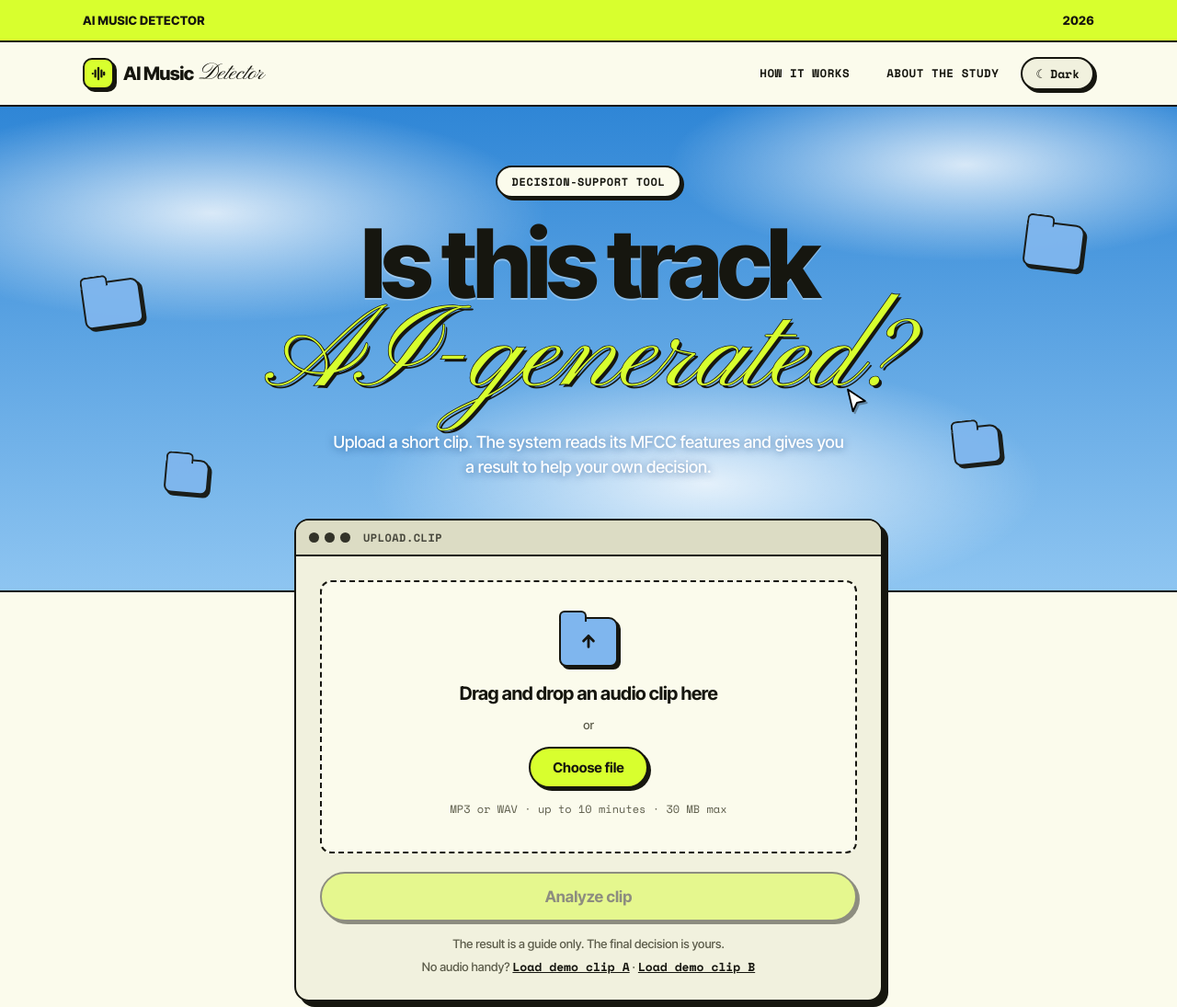
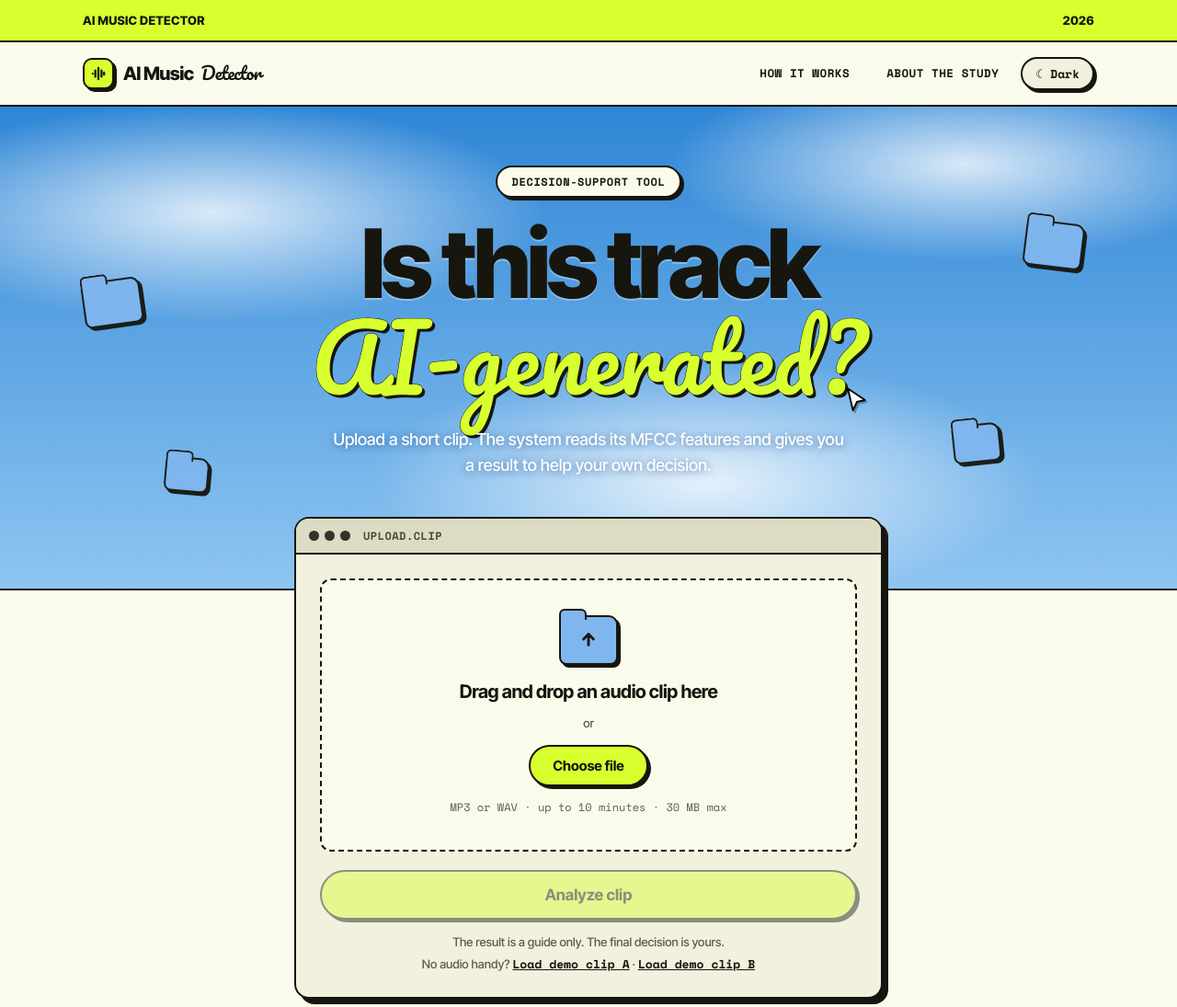
Before and after one commit to tofu-11/ai-music-detector, a plain HTML site: page index.html in a window 1280 px wide. Shown: the top 1095 px of the page at 92% size. Drawn offline with Linux system fonts and the light colour scheme.

Commit message:
Swap script accent font to Pacifico for readability

```diff
--- a/css/styles.css
+++ b/css/styles.css
@@ -1,10 +1,10 @@
 @font-face{font-family:"Inter Tight";font-weight:500;src:url(../fonts/InterTight-500.ttf) format("truetype");font-display:swap}
 @font-face{font-family:"Inter Tight";font-weight:700;src:url(../fonts/InterTight-700.ttf) format("truetype");font-display:swap}
 @font-face{font-family:"Inter Tight";font-weight:800;src:url(../fonts/InterTight-800.ttf) format("truetype");font-display:swap}
-@font-face{font-family:"Pinyon Script";font-weight:400;src:url(../fonts/PinyonScript-400.ttf) format("truetype");font-display:swap}
+@font-face{font-family:"Pacifico";font-weight:400;src:url(../fonts/Pacifico.ttf) format("truetype");font-display:swap}
 @font-face{font-family:"Space Mono";font-weight:400;src:url(../fonts/SpaceMono-400.ttf) format("truetype");font-display:swap}
 @font-face{font-family:"Space Mono";font-weight:700;src:url(../fonts/SpaceMono-700.ttf) format("truetype");font-display:swap}
-:root{--lime:#d8ff2e;--cream:#fbfbec;--paper:#f6f6e4;--ink:#16160f;--mute:#5c5c4a;--line:#16160f;--sky1:#2f86d6;--sky2:#8ec5f1;--cloud:#ffffffcc;--win:#f1f1de;--win-bar:#dcdcc4;--ai:#d6336c;--human:#1f8f3a;--accent:#16160f;--ok:#16160f;--bad:#b3261e;--grass1:#5fa63a;--grass2:#3d7f27;--foot:#1f1f1c;--sans:"Inter Tight",system-ui,-apple-system,"Segoe UI",Arial,sans-serif;--script:"Pinyon Script","Snell Roundhand","Brush Script MT",cursive;--mono:"Space Mono",ui-monospace,Menlo,monospace;color-scheme:light}
+:root{--lime:#d8ff2e;--cream:#fbfbec;--paper:#f6f6e4;--ink:#16160f;--mute:#5c5c4a;--line:#16160f;--sky1:#2f86d6;--sky2:#8ec5f1;--cloud:#ffffffcc;--win:#f1f1de;--win-bar:#dcdcc4;--ai:#d6336c;--human:#1f8f3a;--accent:#16160f;--ok:#16160f;--bad:#b3261e;--grass1:#5fa63a;--grass2:#3d7f27;--foot:#1f1f1c;--sans:"Inter Tight",system-ui,-apple-system,"Segoe UI",Arial,sans-serif;--script:"Pacifico","Brush Script MT",cursive;--mono:"Space Mono",ui-monospace,Menlo,monospace;color-scheme:light}
 @media(prefers-color-scheme:dark){:root:not([data-theme="light"]){--cream:#17180f;--paper:#1b1c12;--ink:#f1f2dd;--mute:#aeb097;--line:#f1f2dd;--sky1:#0f2b57;--sky2:#2e5c9a;--cloud:#ffffff26;--win:#25261a;--win-bar:#3a3b28;--ai:#ff7aa8;--human:#7be08f;--accent:#f1f2dd;--grass1:#2f5f22;--grass2:#1f4318;--foot:#0c0c09;color-scheme:dark}}
 :root[data-theme="dark"]{--cream:#17180f;--paper:#1b1c12;--ink:#f1f2dd;--mute:#aeb097;--line:#f1f2dd;--sky1:#0f2b57;--sky2:#2e5c9a;--cloud:#ffffff26;--win:#25261a;--win-bar:#3a3b28;--ai:#ff7aa8;--human:#7be08f;--accent:#f1f2dd;--grass1:#2f5f22;--grass2:#1f4318;--foot:#0c0c09;color-scheme:dark}
 *{box-sizing:border-box}
@@ -14,7 +14,7 @@ body{margin:0;min-height:100vh;display:flex;flex-direction:column;background:var
 header{background:var(--cream);border-bottom:2px solid var(--line);padding:14px max(20px,calc((100% - 1100px)/2));display:flex;align-items:center;justify-content:space-between;gap:12px;flex-wrap:wrap}
 .logo{display:flex;align-items:center;gap:10px;font:800 20px/1 var(--sans);letter-spacing:-.03em;cursor:pointer;background:none;border:0;color:inherit;padding:0}
 .logo .mark{width:34px;height:34px;border:2px solid var(--line);border-radius:10px;background:var(--lime);display:grid;place-items:center;box-shadow:3px 3px 0 var(--line)}
-.logo em{font:400 26px/1 var(--script);font-style:normal;margin-left:-4px}
+.logo em{font:400 19px/1 var(--script);font-style:normal;margin-left:-2px}
 nav{display:flex;align-items:center;gap:8px;flex-wrap:wrap}
 nav a{font-family:var(--mono);font-size:12.5px;text-transform:uppercase;letter-spacing:.04em;padding:8px 14px;border-radius:999px;cursor:pointer;border:2px solid transparent;font-weight:700}
 nav a:hover,nav a.active{border-color:var(--line);background:var(--lime);color:#16160f}
@@ -32,7 +32,7 @@ main{flex:1;width:100%}
 .hero{position:relative;overflow:hidden;color:#fff;background:radial-gradient(520px 170px at 18% 22%,var(--cloud),transparent 70%),radial-gradient(460px 150px at 82% 12%,var(--cloud),transparent 70%),radial-gradient(520px 190px at 60% 78%,var(--cloud),transparent 70%),linear-gradient(180deg,var(--sky1),var(--sky2));padding:64px 20px 120px;text-align:center;border-bottom:2px solid var(--line)}
 .hero .kick{display:inline-block;background:var(--cream);color:#16160f;border:2px solid #16160f;border-radius:999px;font:700 12px var(--mono);letter-spacing:.05em;text-transform:uppercase;padding:7px 16px;box-shadow:3px 3px 0 #16160f}
 .hero h1{margin:22px 0 6px;font:800 clamp(44px,9vw,104px)/.95 var(--sans);letter-spacing:-.05em;color:#16160f;text-shadow:0 2px 0 #ffffff55}
-.hero h1 .s{display:block;font:400 clamp(54px,11vw,128px)/.9 var(--script);letter-spacing:0;color:var(--lime);-webkit-text-stroke:1.5px #16160f;paint-order:stroke fill;text-shadow:3px 3px 0 #16160f;margin-top:-4px}
+.hero h1 .s{display:block;font:400 clamp(40px,8.4vw,98px)/1.15 var(--script);letter-spacing:0;color:var(--lime);-webkit-text-stroke:1px #16160f;paint-order:stroke fill;text-shadow:3px 3px 0 #16160f;margin-top:-4px}
 .hero p{max-width:560px;margin:20px auto 0;font-size:18px;color:#fff;text-shadow:0 1px 8px #0a3a7a99}
 .fold{position:absolute;width:64px;height:50px;background:#7fb6ee;border:2px solid #16160f;border-radius:6px 10px 8px 8px;box-shadow:3px 3px 0 #16160f;opacity:.95}
 .fold::before{content:"";position:absolute;top:-9px;left:-2px;width:26px;height:10px;background:#7fb6ee;border:2px solid #16160f;border-bottom:0;border-radius:6px 6px 0 0}
@@ -77,7 +77,7 @@ main{flex:1;width:100%}
 /* inner pages */
 .page{padding:48px 20px 70px;max-width:1100px;margin:0 auto}
 .page h2{font:800 clamp(36px,6vw,64px)/1 var(--sans);letter-spacing:-.045em;margin:0 0 6px}
-.page h2 .s{font:400 1.25em/1 var(--script);letter-spacing:0;color:#16160f;background:var(--lime);padding:0 .18em;border-radius:10px;border:2px solid var(--line);margin-left:.1em;display:inline-block;transform:rotate(-2deg)}
+.page h2 .s{font:400 .9em/1.15 var(--script);letter-spacing:0;color:#16160f;background:var(--lime);padding:0 .18em;border-radius:10px;border:2px solid var(--line);margin-left:.1em;display:inline-block;transform:rotate(-2deg)}
 .page .lead{color:var(--mute);font-size:17px;max-width:640px;margin:10px 0 28px}
 body[data-view=result],body[data-view=about]{background-image:linear-gradient(var(--line) 1px,transparent 1px),linear-gradient(90deg,var(--line) 1px,transparent 1px);background-size:36px 36px;background-color:var(--cream);background-blend-mode:normal}
 body[data-view=result]::before,body[data-view=about]::before{content:"";position:fixed;inset:0;background:var(--cream);opacity:.93;z-index:-1}
@@ -113,7 +113,7 @@ canvas{display:block;width:100%}
 .about-copy{max-width:680px;font-size:17px}
 footer{background:var(--foot);color:#f1f2dd;padding:44px max(20px,calc((100% - 1100px)/2)) 26px;margin-top:auto}
 footer .big{font:800 clamp(38px,9vw,110px)/.95 var(--sans);letter-spacing:-.05em;color:#f1f2dd;margin-bottom:26px}
-footer .big em{font:400 1em var(--script);-webkit-text-stroke:0;color:var(--lime);letter-spacing:0}
+footer .big em{font:400 .8em var(--script);-webkit-text-stroke:0;color:var(--lime);letter-spacing:0}
 footer .row{display:flex;justify-content:space-between;gap:12px;flex-wrap:wrap;font:400 12px var(--mono);text-transform:uppercase;color:#c9cbb2}
 .hide{display:none!important}
 @media(prefers-reduced-motion:reduce){*{animation:none!important;transition:none!important}}
```
Also changed, not shown: fonts/Pacifico.ttf (added).
